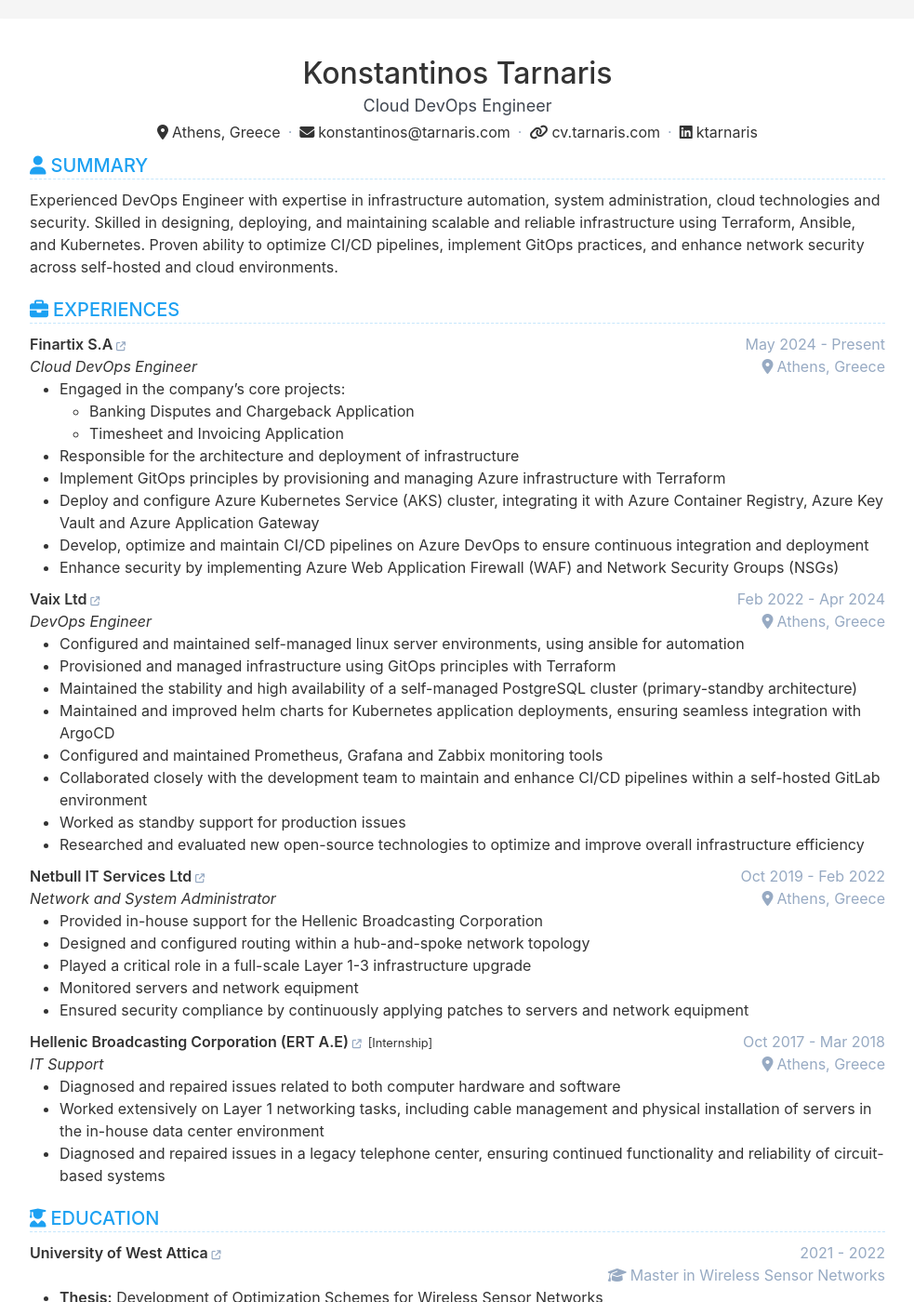
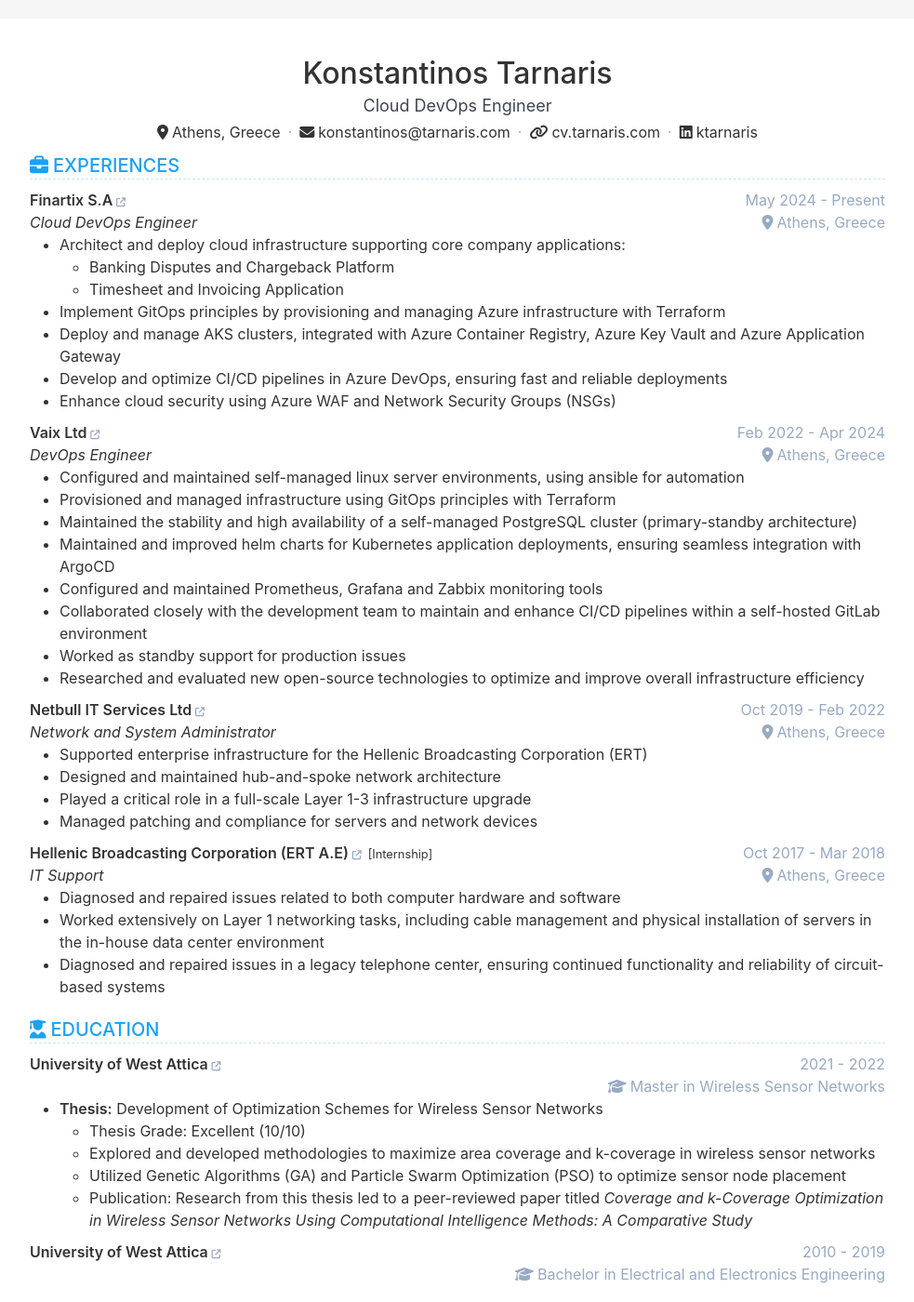
Before and after one commit to ktarnaris/cv, a Jekyll site: the page built from index.html, in a window 1280 px wide and 1400 px high. Shown: the whole window at 93% size, without its empty margins (148-1131 px from the left). Built offline with Jekyll 4.4.1, drawn with Linux system fonts in a browser that asks for light colours.

Commit message:
update experiences

```diff
--- a/_data/data.yml
+++ b/_data/data.yml
@@ -16,7 +16,7 @@ contact:
   linkedin: ktarnaris
 
 profile:
-  show: true
+  show: false
   order: 1
   title: Summary
   description: |
@@ -35,14 +35,13 @@ experience:
       role: Cloud DevOps Engineer
       location: Athens, Greece
       description: |
-        - Engaged in the company’s core projects:
-          - Banking Disputes and Chargeback Application
+        - Architect and deploy cloud infrastructure supporting core company applications:
+          - Banking Disputes and Chargeback Platform
           - Timesheet and Invoicing Application
-        - Responsible for the architecture and deployment of infrastructure
         - Implement GitOps principles by provisioning and managing Azure infrastructure with Terraform
-        - Deploy and configure Azure Kubernetes Service (AKS) cluster, integrating it with Azure Container Registry, Azure Key Vault and Azure Application Gateway
-        - Develop, optimize and maintain CI/CD pipelines on Azure DevOps to ensure continuous integration and deployment
-        - Enhance security by implementing Azure Web Application Firewall (WAF) and Network Security Groups (NSGs)
+        - Deploy and manage AKS clusters, integrated with Azure Container Registry, Azure Key Vault and Azure Application Gateway
+        - Develop and optimize CI/CD pipelines in Azure DevOps, ensuring fast and reliable deployments
+        - Enhance cloud security using Azure WAF and Network Security Groups (NSGs)
 
     - company: Vaix Ltd
       link: "https://linkedin.com/company/vaix-limited"
@@ -65,11 +64,10 @@ experience:
       role: Network and System Administrator
       location: Athens, Greece
       description: |
-        - Provided in-house support for the Hellenic Broadcasting Corporation
-        - Designed and configured routing within a hub-and-spoke network topology
+        - Supported enterprise infrastructure for the Hellenic Broadcasting Corporation (ERT)
+        - Designed and maintained hub-and-spoke network architecture
         - Played a critical role in a full-scale Layer 1-3 infrastructure upgrade
-        - Monitored servers and network equipment
-        - Ensured security compliance by continuously applying patches to servers and network equipment
+        - Managed patching and compliance for servers and network devices
 
     - company: Hellenic Broadcasting Corporation (ERT A.E)
       link: "https://www.linkedin.com/company/ert-s.a.-hellenic-broadcasting-corporation/posts/"
```
